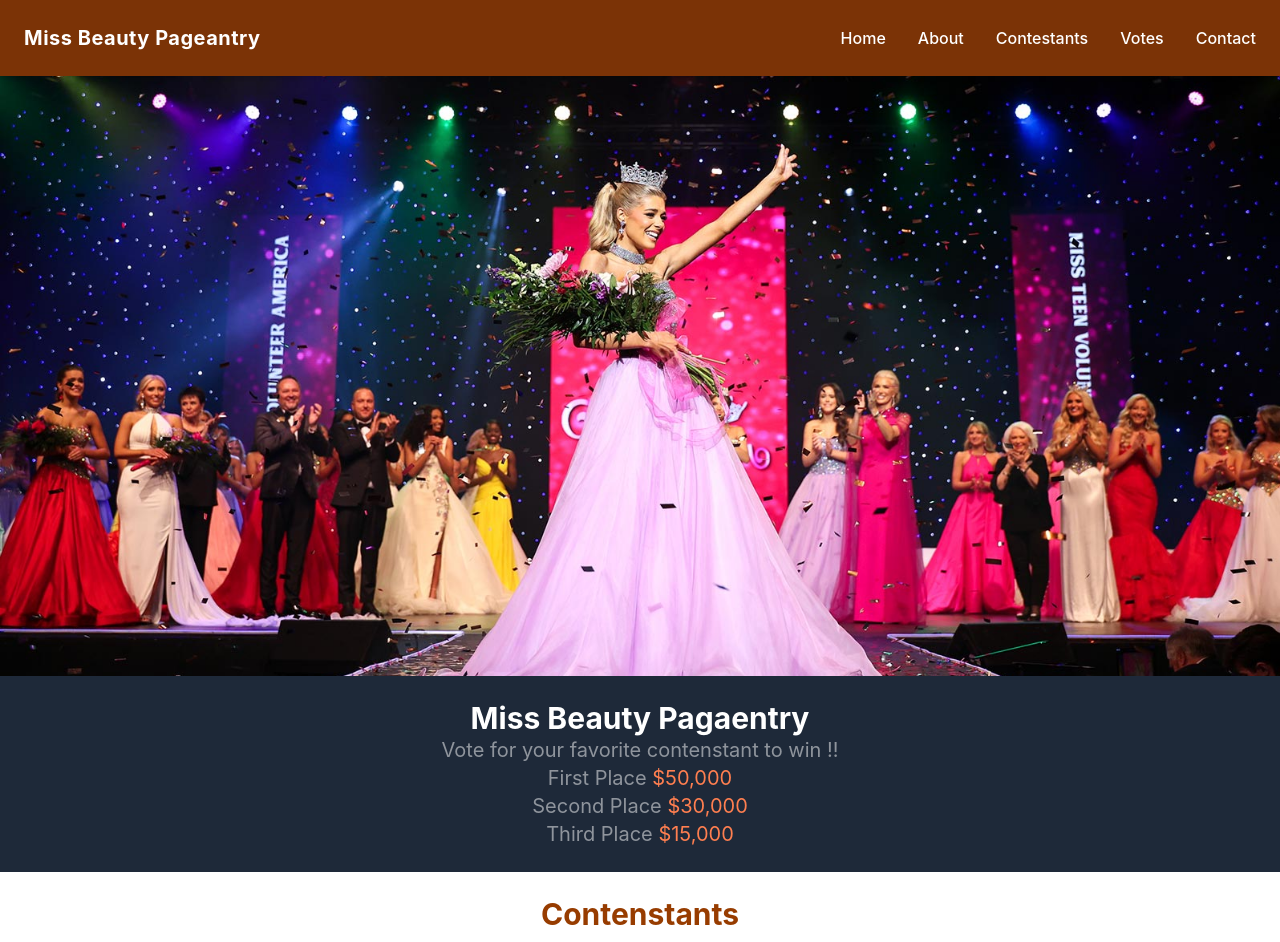
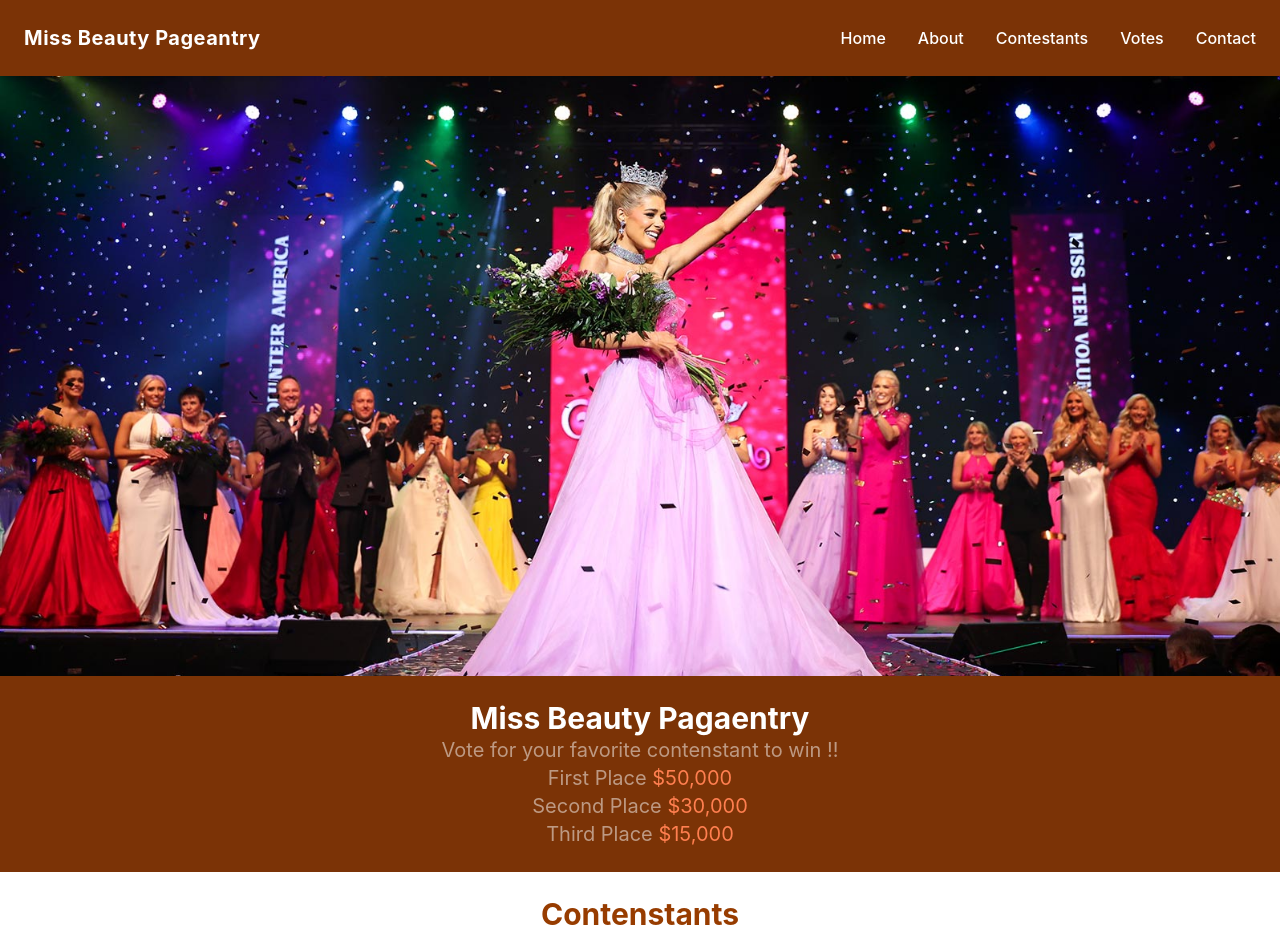
Before and after one commit to iblacksassin/miss-beauty-pageant, a React (Vite) app: page / in a window 1280 px wide. Shown: the top 942 px of the page. Built offline with nearby package versions, Linux system fonts and the light colour scheme.

Commit message:
Update About.jsx

```diff
--- a/src/About.jsx
+++ b/src/About.jsx
@@ -2,7 +2,7 @@ import React from 'react'
 
 const About = () => {
   return (
-    <div className='bg-gray-800 lg:w-full md:w-full sm:w-full w-full'>
+    <div className='bg-amber-900 lg:w-full md:w-full sm:w-full w-full'>
       <div className='md:w-120 sm:w-90 w-70 m-auto py-6 px-6'>
         <h2 className='text-center md:text-3xl sm:text-2xl text-xl font-bold text-white'>Miss Beauty Pagaentry</h2>
         <p className='text-white/50 text-center md:text-xl sm:text-sm text-sm'>Vote for your favorite contenstant to win !! <br />
```
